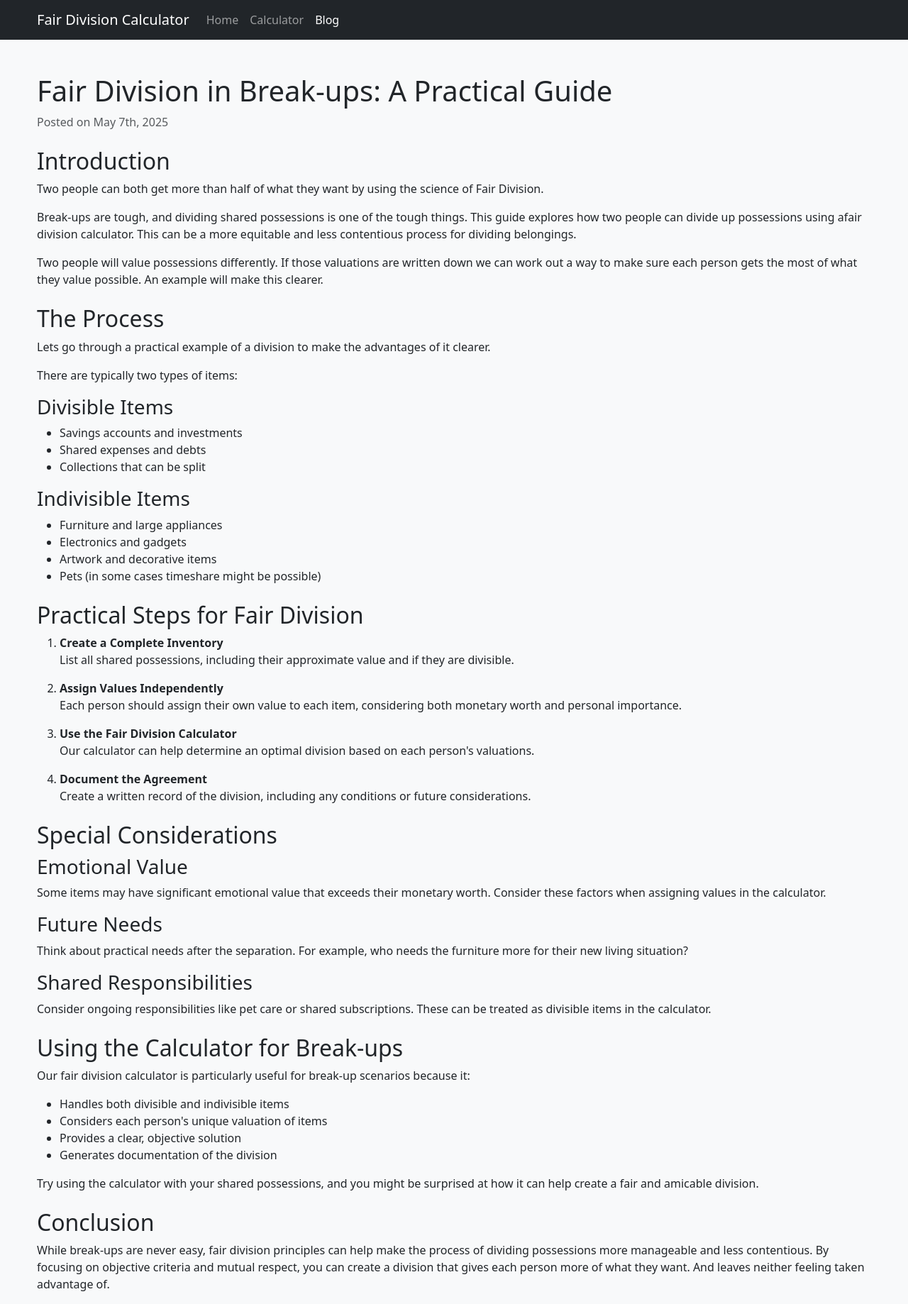
After one commit to cavedave/optamam, a FastAPI app: page /blog/break-up.html in a window 1280 px wide. The commit adds this page. Shown: the whole page at 71% size. Run offline with FastAPI, Linux system fonts and the light colour scheme.

```diff
--- /dev/null
+++ b/app/__init__.py
@@ -0,0 +1,3 @@
+"""
+Fair Division Calculator package.
+"""
--- /dev/null
+++ b/app/templates/blog/break-up.html
@@ -0,0 +1,149 @@
+<!DOCTYPE html>
+<html lang="en">
+<head>
+    <meta charset="UTF-8">
+    <meta name="viewport" content="width=device-width, initial-scale=1.0">
+    <title>Fair Division in Break-ups - Fair Division Calculator</title>
+    <link href="https://cdn.jsdelivr.net/npm/bootstrap@5.3.0/dist/css/bootstrap.min.css" rel="stylesheet">
+    <link href="/static/css/style.css" rel="stylesheet">
+</head>
+<body>
+    <nav class="navbar navbar-expand-lg navbar-dark bg-dark">
+        <div class="container">
+            <a class="navbar-brand" href="/">Fair Division Calculator</a>
+            <button class="navbar-toggler" type="button" data-bs-toggle="collapse" data-bs-target="#navbarNav">
+                <span class="navbar-toggler-icon"></span>
+            </button>
+            <div class="collapse navbar-collapse" id="navbarNav">
+                <ul class="navbar-nav">
+                    <li class="nav-item">
+                        <a class="nav-link" href="/">Home</a>
+                    </li>
+                    <li class="nav-item">
+                        <a class="nav-link" href="/calculator">Calculator</a>
+                    </li>
+                    <li class="nav-item">
+                        <a class="nav-link active" href="/blog">Blog</a>
+                    </li>
+                </ul>
+            </div>
+        </div>
+    </nav>
+
+    <div class="container mt-5">
+        <article>
+            <h1>Fair Division in Break-ups: A Practical Guide</h1>
+            <p class="text-muted">Posted on May 7th, 2025</p>
+
+            <section class="mt-4">
+                <h2>Introduction</h2>
+<p>
+                Two people can both get more than half of what they want by using the science of Fair Division.
+                </p>
+                <p>
+                    Break-ups are tough, and dividing shared possessions is one of the tough things.
+                    This guide explores how two people can divide up possessions using afair division calculator. This can be a more equitable and less contentious process for dividing belongings.
+                </p>
+
+                                <p>
+                    Two people will value possessions differently. If those valuations are written down we can work out a way to make sure each person gets the most of what they value possible. An example will make this clearer.
+                </p>
+            </section>
+
+            <section class="mt-4">
+                <h2>The Process</h2>
+                <p>
+                    Lets go through a practical example of a division to make the advantages of it clearer.
+                </p>
+                <p>
+                    There are typically two types of items:
+                </p>
+                <h3>Divisible Items</h3>
+                <ul>
+                    <li>Savings accounts and investments</li>
+                    <li>Shared expenses and debts</li>
+                    <li>Collections that can be split</li>
+                </ul>
+
+                <h3>Indivisible Items</h3>
+                <ul>
+                    <li>Furniture and large appliances</li>
+                    <li>Electronics and gadgets</li>
+                    <li>Artwork and decorative items</li>
+                    <li>Pets (in some cases timeshare might be possible)</li>
+                </ul>
+            </section>
+
+            <section class="mt-4">
+                <h2>Practical Steps for Fair Division</h2>
+                <ol>
+                    <li>
+                        <strong>Create a Complete Inventory</strong>
+                        <p>List all shared possessions, including their approximate value and if they are divisible.</p>
+                    </li>
+                    <li>
+                        <strong>Assign Values Independently</strong>
+                        <p>Each person should assign their own value to each item, considering both monetary worth and personal importance.</p>
+                    </li>
+                    <li>
+                        <strong>Use the Fair Division Calculator</strong>
+                        <p>Our calculator can help determine an optimal division based on each person's valuations.</p>
+                    </li>
+                    <li>
+                        <strong>Document the Agreement</strong>
+                        <p>Create a written record of the division, including any conditions or future considerations.</p>
+                    </li>
+                </ol>
+            </section>
+
+            <section class="mt-4">
+                <h2>Special Considerations</h2>
+                <h3>Emotional Value</h3>
+                <p>
+                    Some items may have significant emotional value that exceeds their monetary worth.
+                    Consider these factors when assigning values in the calculator.
+                </p>
+
+                <h3>Future Needs</h3>
+                <p>
+                    Think about practical needs after the separation.
+                    For example, who needs the furniture more for their new living situation?
+                </p>
+
+                <h3>Shared Responsibilities</h3>
+                <p>
+                    Consider ongoing responsibilities like pet care or shared subscriptions.
+                    These can be treated as divisible items in the calculator.
+                </p>
+            </section>
+
+            <section class="mt-4">
+                <h2>Using the Calculator for Break-ups</h2>
+                <p>
+                    Our fair division calculator is particularly useful for break-up scenarios because it:
+                </p>
+                <ul>
+                    <li>Handles both divisible and indivisible items</li>
+                    <li>Considers each person's unique valuation of items</li>
+                    <li>Provides a clear, objective solution</li>
+                    <li>Generates documentation of the division</li>
+                </ul>
+                <p>
+                    Try using the calculator with your shared possessions, and you might be surprised at how it can help
+                    create a fair and amicable division.
+                </p>
+            </section>
+
+            <section class="mt-4">
+                <h2>Conclusion</h2>
+                <p>
+                    While break-ups are never easy, fair division principles can help make the process of dividing possessions
+                    more manageable and less contentious. By focusing on objective criteria and mutual respect, you can create
+                    a division that gives each person more of what they want. And leaves neither feeling taken advantage of.
+            </section>
+        </article>
+    </div>
+
+    <script src="https://cdn.jsdelivr.net/npm/bootstrap@5.3.0/dist/js/bootstrap.bundle.min.js"></script>
+</body>
+</html>
```
Also changed, not shown: app/core/fair_division.py (+108 -68 lines), app/static/js/calculator.js (+31 -1 lines), app/templates/blog/index.html (+52 -23 lines), tests/__init__.py (added, +3 -0 lines), tests/conftest.py (added, +5 -0 lines), tests/test_fair_division.py (+108 -2 lines).
